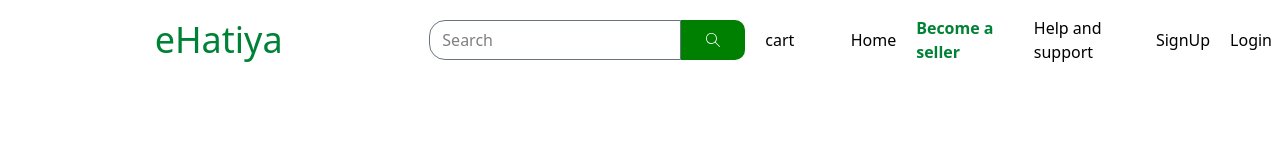
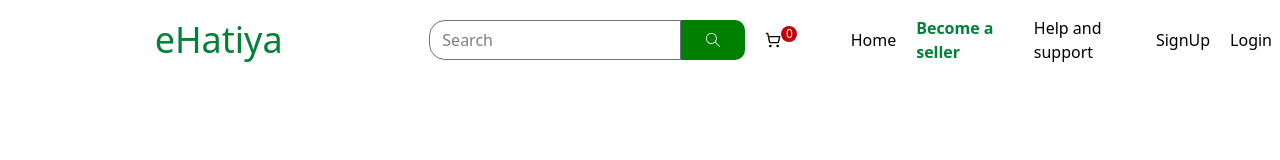
Before and after one commit to yodinDawadi/eHatiya, a React (Vite) app in the folder client/: page / in a window 1280 px wide. Shown: the top 160 px of the page. Built offline with nearby package versions, Linux system fonts and the light colour scheme; no server answers.

Commit message:
cart icon update

```diff
--- a/client/src/components/Navbar.jsx
+++ b/client/src/components/Navbar.jsx
@@ -2,8 +2,11 @@ import { Button } from "@mui/material";
 import React from "react";
 import { BrowserRouter, NavLink, Router, Routes } from "react-router-dom";
 import Searchbar from "./Searchbar";
+import { LuShoppingCart } from "react-icons/lu";
+import { useCart } from "../Context/cartContext";
 
 const Navbar = () => {
+    const {cartProduct} = useCart();
   return (
     <nav className="flex items-center justify-center h-20 px-2">
       <div id="text" className="flex w-1/3">
@@ -11,7 +14,7 @@ const Navbar = () => {
       </div>
       <div className="w-1/3 flex gap-5 items-center">
         <Searchbar />
-        <NavLink to={"/cart"}>cart</NavLink>
+        <NavLink className={'flex'} to={"/cart"}><LuShoppingCart/><sup className="flex items-center justify-center text-white bg-red-700 rounded-full w-4 h-4">{cartProduct.length}</sup></NavLink>
       </div>
 
       <div className="w-1/3 flex items-center justify-between gap-5" id="links">
```
